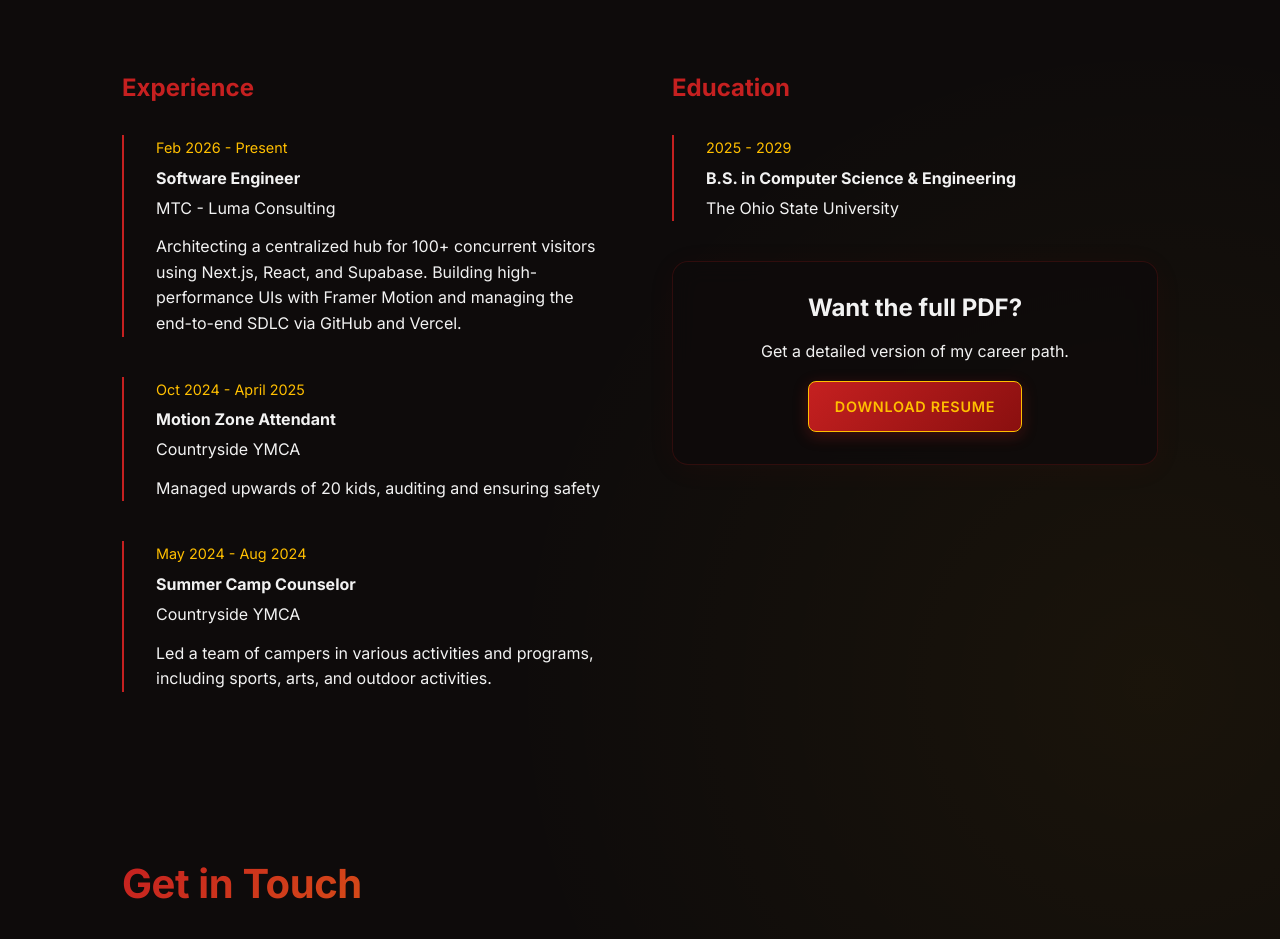
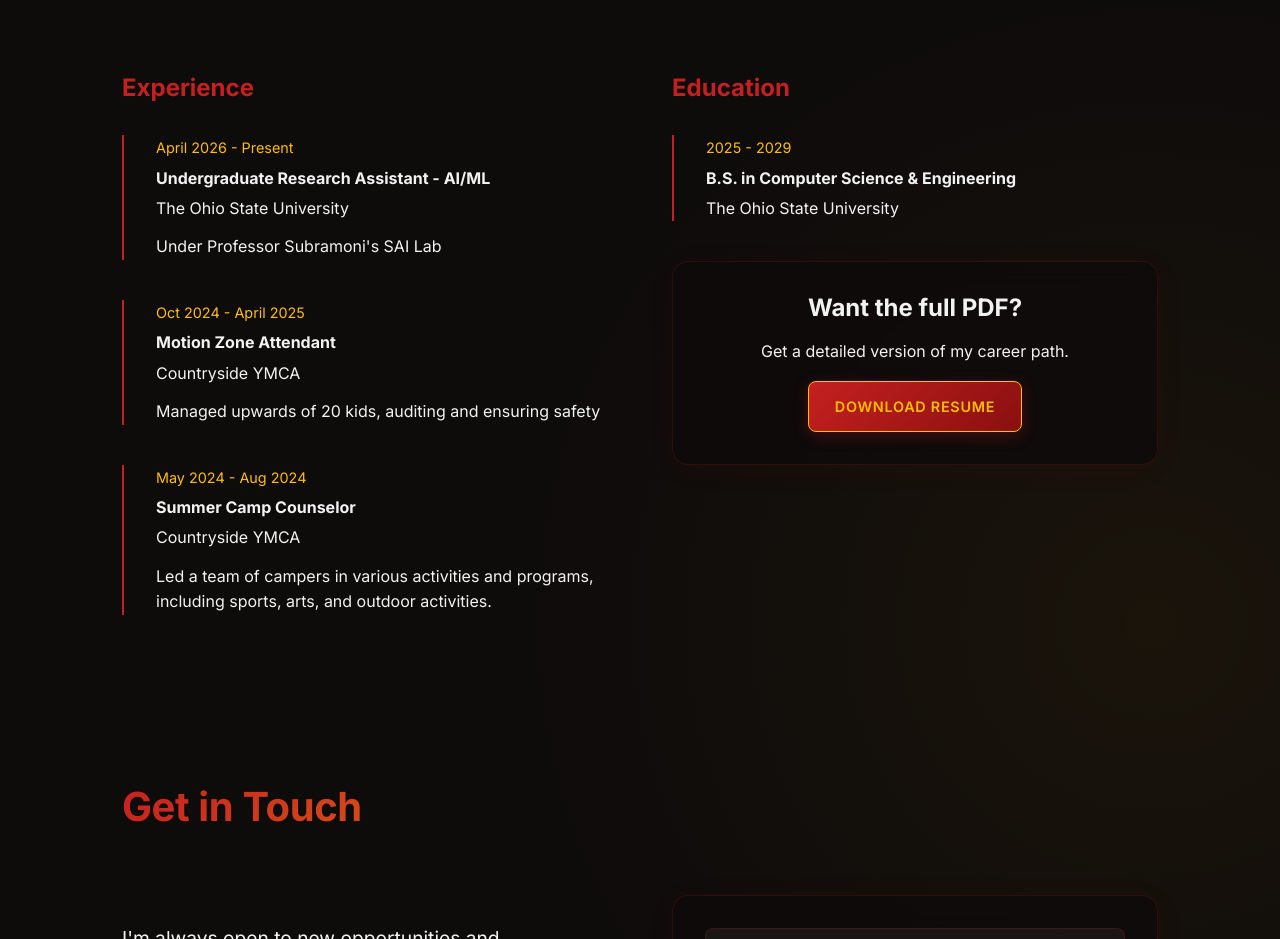
Before and after one commit to JassehXia/personal-website, a Next.js app: page / in a window 1280 px wide. Shown: the part 2360-3299 px from the top of the page. Built offline with nearby package versions, Linux system fonts and the light colour scheme.

Commit message:
updated for new work experience

```diff
--- a/components/Resume.jsx
+++ b/components/Resume.jsx
@@ -4,10 +4,10 @@ import React from 'react';
 const Resume = () => {
     const experience = [
         {
-            role: 'Software Engineer',
-            company: 'MTC - Luma Consulting',
-            period: 'Feb 2026 - Present',
-            details: 'Architecting a centralized hub for 100+ concurrent visitors using Next.js, React, and Supabase. Building high-performance UIs with Framer Motion and managing the end-to-end SDLC via GitHub and Vercel.'
+            role: 'Undergraduate Research Assistant - AI/ML',
+            company: 'The Ohio State University',
+            period: 'April 2026 - Present',
+            details: 'Under Professor Subramoni\'s SAI Lab'
         },
         {
             role: 'Motion Zone Attendant',
```
Also changed, not shown: 1 other file (tests, documents, lock files or other folders).
